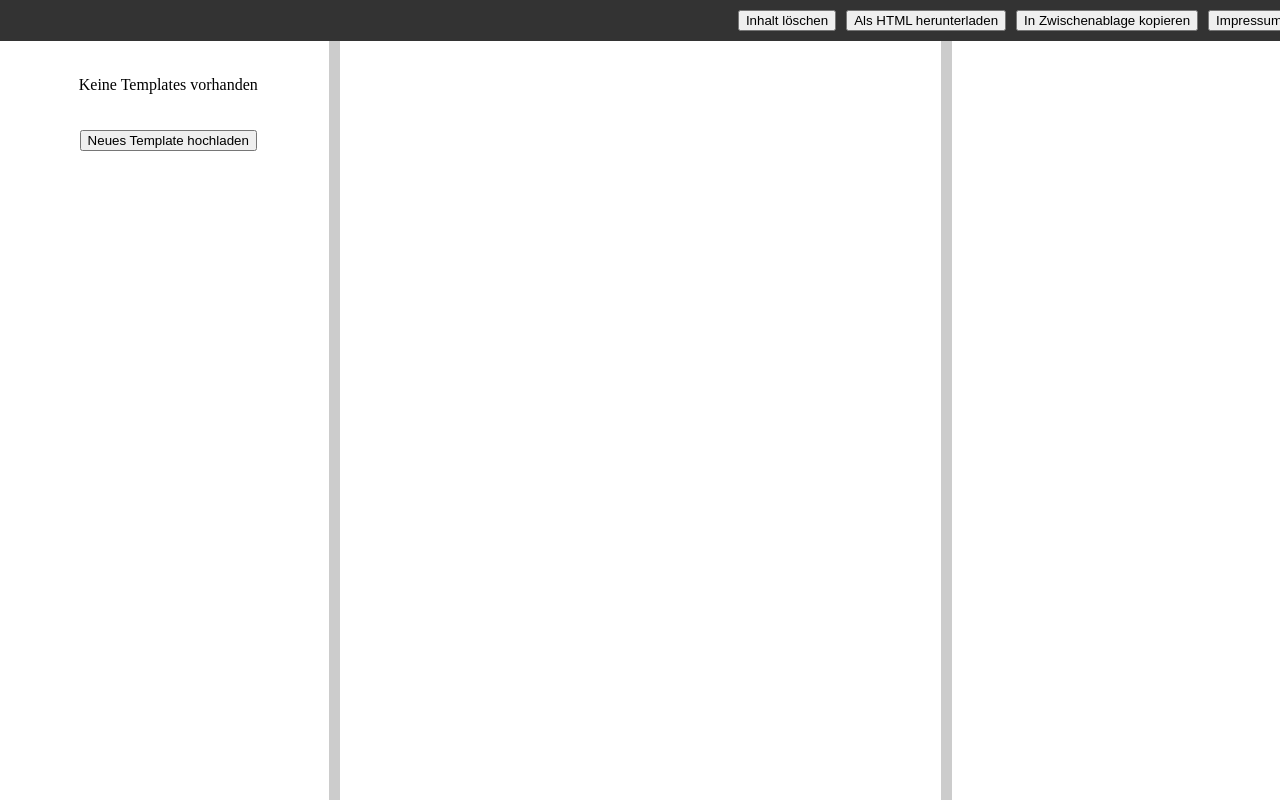
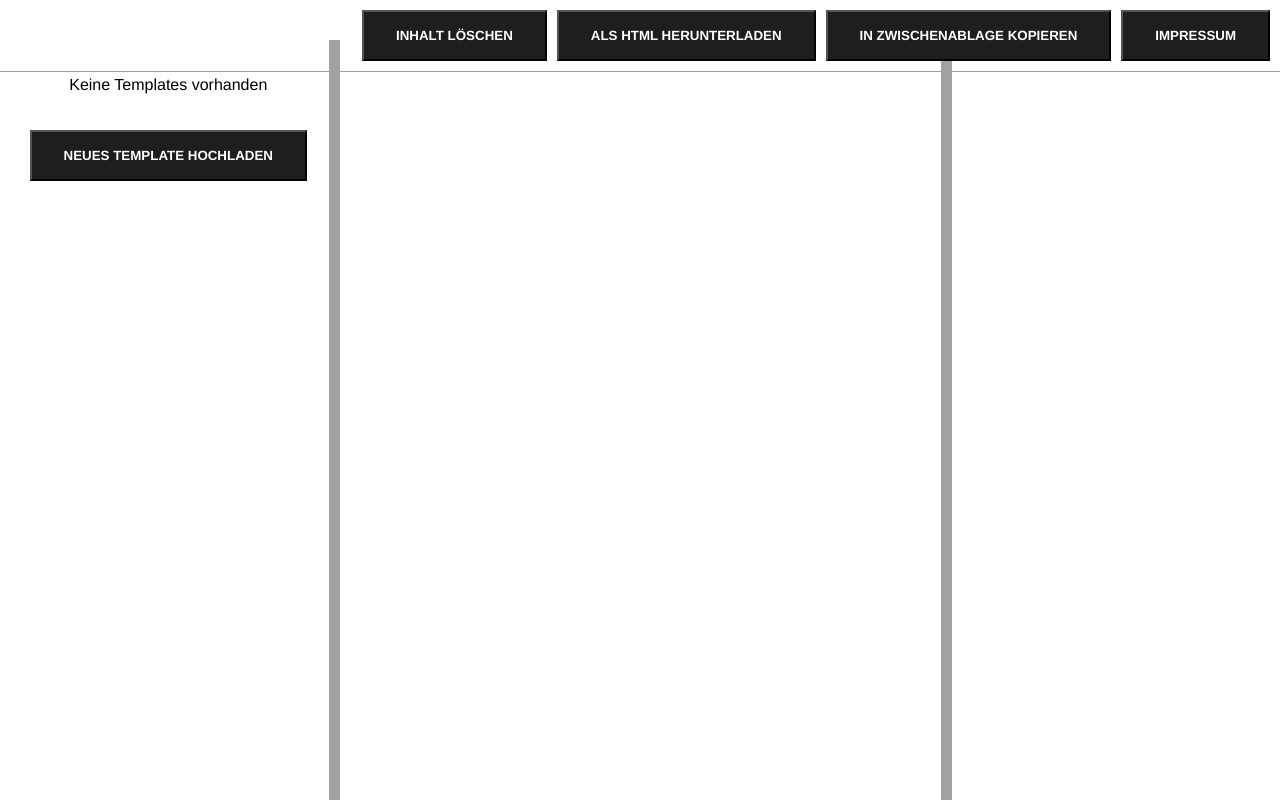
Before and after one commit to koshisinthehouse/html-editor, a plain HTML site: page index.html in a window 1280 px wide. Drawn offline with Linux system fonts and the light colour scheme.

Commit message:
modified

```diff
--- a/index.html
+++ b/index.html
@@ -6,14 +6,56 @@
     <title>HTML Template Renderer</title>
     <style>
 
+        * {
+            --color: #383838;
+            --background-color: #ffffff;
+            --border-color: #a1a1a1;
+            --selected-color: #6b97bd;
+            --secondary-color-text: #ffffff;
+            --secondary-color-background: #1e1e1e;
+
+            --space: 4px;
+            --space-2: 16px;
+            --space-3: 24px;
+            --space-4: 32px;
+            --space-6: 48px;
+            --space-8: 64px;
+
+            font-family: "Helvetica Neue", Helvetica, Arial, Calibri, Futura, "Gill Sans", "Gill Sans MT", sans-serif;
+            text-rendering: optimizeLegibility;
+        }
+
+        /** button - start */
+        .button {
+            color: var(--secondary-color-text);
+            font-weight: bold;
+            background-color: var(--secondary-color-background);
+            border-radius: 0;
+            display: block;
+            text-align: center;
+            padding: var(--space-2) var(--space-4);
+            text-transform: uppercase;
+            box-sizing: border-box;
+            width: max-content;
+            text-decoration: none;
+        }
+
+        .button:hover {
+            color: var(--secondary-color-background);
+            background-color: var(--secondary-color-text);
+            outline: 2px var(--secondary-color-background) solid;
+        }
+        /** button - end */
+
         #toolbar {
             position: fixed;
             top: 0;
             left: 0;
             width: 100%;
-            background-color: #333;
-            color: #fff;
+            border-bottom: 1px solid var(--border-color);
+            color: var(--color);
             padding: 10px;
+            box-sizing: border-box;
             display: flex;
             justify-content: flex-end;
             gap: 10px;
@@ -28,7 +70,7 @@
         #selector {
             flex: 1;
             padding: 20px;
-            border-right: 1px solid #ccc;
+            border-right: 1px solid var(--border-color);
             display: flex;
             flex-direction: column;
             align-items: center;
@@ -38,7 +80,7 @@
         #renderer {
             flex: 2;
             padding: 20px;
-            border-right: 1px solid #ccc; /* Hinzugefügt, um die dritte Spalte vom Renderer zu trennen */
+            border-right: 1px solid var(--border-color); /* Hinzugefügt, um die dritte Spalte vom Renderer zu trennen */
         }
 
         #third-column {
@@ -49,14 +91,14 @@
 
         #resizer {
             cursor: ew-resize;
-            background-color: #ccc;
+            background-color: var(--border-color);
             width: 10px;
             height: 100%;
         }
 
         #resizer2 {
             cursor: ew-resize;
-            background-color: #ccc;
+            background-color: var(--border-color);
             width: 10px;
             height: 100%;
         }
@@ -85,7 +127,7 @@
         }
 
         .template-image.selected-template {
-            border: 3px solid #0099ff;
+            border: 3px solid var(--selected-color);
         }
 
 
@@ -105,7 +147,7 @@
             display: none;
             position: absolute;
             background-color: #f9f9f9;
-            border: 1px solid #ccc;
+            border: 1px solid var(--border-color);
             z-index: 1;
             top: 0;
             right: 0;
@@ -140,7 +182,7 @@
             top: 0;
             right: 0;
             background-color: red;
-            color: white;
+            color: var(--color);
             border: none;
             cursor: pointer;
         }
@@ -193,15 +235,14 @@
         }
 
 
-
     </style>
 </head>
 <body>
 <div id="toolbar">
-    <button onclick="clearRenderer()">Inhalt löschen</button>
-    <button onclick="downloadContent()">Als HTML herunterladen</button>
-    <button onclick="copyToClipboard()">In Zwischenablage kopieren</button>
-    <button onclick="showImpressum()">Impressum</button>
+    <button class="button" onclick="clearRenderer()">Inhalt löschen</button>
+    <button class="button" onclick="downloadContent()">Als HTML herunterladen</button>
+    <button class="button" onclick="copyToClipboard()">In Zwischenablage kopieren</button>
+    <button class="button" onclick="showImpressum()">Impressum</button>
 </div>
 <div id="container">
     <div id="selector">
@@ -211,7 +252,7 @@
         </div>
 
         <input type="file" id="newTemplateFile" style="display:none;">
-        <button id="uploadButton" onclick="uploadNewTemplate()">Neues Template hochladen</button>
+        <button class="button" id="uploadButton" onclick="uploadNewTemplate()">Neues Template hochladen</button>
 
     </div>
     <div id="resizer"></div>
@@ -231,7 +272,7 @@
     const renderer = document.getElementById('renderer');
 
     const templateFileInput = document.getElementById('newTemplateFile');
-    templateFileInput.addEventListener('change', function() {
+    templateFileInput.addEventListener('change', function () {
 
         const fileInput = document.getElementById('newTemplateFile');
 
@@ -244,7 +285,7 @@
         const templateName = file.name.replace(/\.[^/.]+$/, "");  // Entfernt die Dateierweiterung
 
         const reader = new FileReader();
-        reader.onload = function(event) {
+        reader.onload = function (event) {
             const newTemplateContent = event.target.result;
             const newTemplate = {
                 name: templateName,
@@ -564,7 +605,6 @@
             });
 
 
-
             listenersAdded = true;
         }
 
@@ -664,8 +704,6 @@
     }
 
 
-
-
     let currentEditingElement = null;
 
     function showTextEditPopup(element) {
@@ -704,8 +742,6 @@
     }
 
 
-
-
     function hideTextEditPopup() {
         const textEditPopup = document.getElementById('textEditPopup');
         textEditPopup.style.display = 'none';
@@ -737,10 +773,6 @@
     }
 
 
-
-
-
-
 </script>
 
 <div id="textEditPopup">
@@ -748,9 +780,17 @@
         <label>Text:</label>
         <label for="textEditInput"></label><textarea id="textEditInput" style="width: 100%; height: 100px;"></textarea>
         <label id="attributeLabel">Link-URL:</label>
-        <label for="attributeInput"></label><input type="text" id="attributeInput" style="display: none; width: 100%;" />
-        <button onclick="saveTextChanges()">Speichern</button>
-        <button onclick="hideTextEditPopup()">Abbrechen</button>
+        <label for="attributeInput"></label><input type="text" id="attributeInput" style="display: none; width: 100%;"/>
+        <table>
+            <tr>
+                <td>
+                    <button class="button" onclick="saveTextChanges()">Speichern</button>
+                </td>
+                    <td>
+                    <button class="button" onclick="hideTextEditPopup()">Abbrechen</button>
+                </td>
+            </tr>
+        </table>
     </div>
 </div>
 
```
